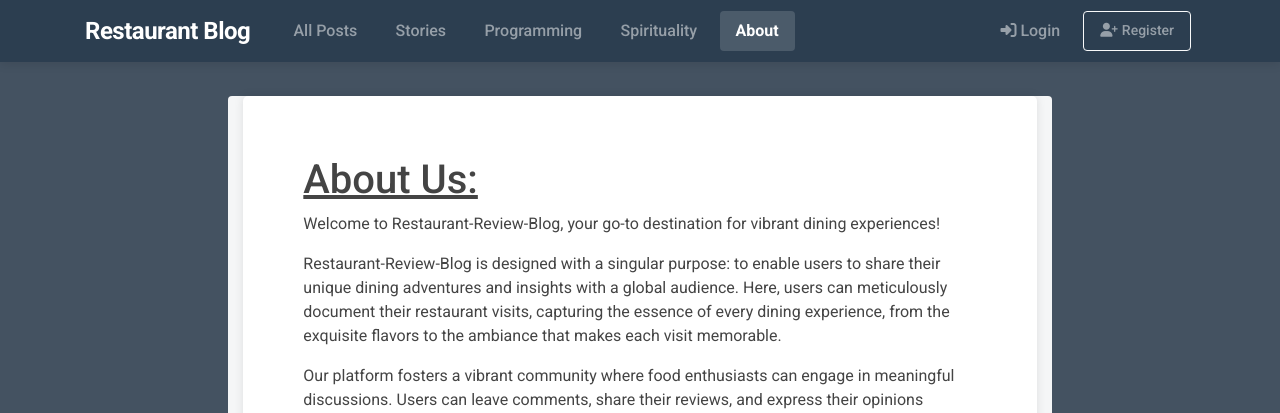
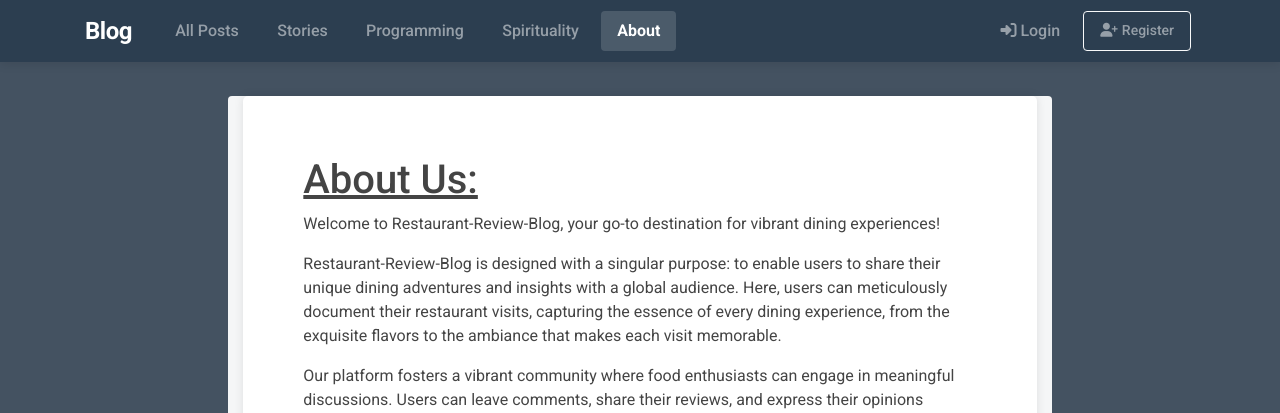
Before and after one commit to DFCMK/Blog, a Django app: page /about/ in a window 1280 px wide. Shown: the top 413 px of the page. Run offline with Django 4.2, Linux system fonts and the light colour scheme; some libraries are stand-ins or nearby versions.

Commit message:
Updated site name

```diff
--- a/templates/base.html
+++ b/templates/base.html
@@ -10,9 +10,9 @@
 <link rel="stylesheet" type="text/css" href="{% static 'css/main.css' %}">
 
 {% if title %}
-    <title>Restaurant Blog - {{ title }}</title>
+    <title>Blog - {{ title }}</title>
 {% else %}
-    <title>Restaurant Blog</title>
+    <title>Blog</title>
 {% endif %}
 </head>
 <!--Background image based on: https://stackoverflow.com/questions/16014910/how-to-apply-background-image-for-an-templates-in-django-->
@@ -21,7 +21,7 @@
     <header class="site-header">
 <nav class="navbar navbar-expand-md navbar-dark bg-steel fixed-top">
     <div class="container">
-        <a class="navbar-brand mr-4" href="/">Restaurant Blog</a>
+        <a class="navbar-brand mr-4" href="/">Blog</a>
         <button class="navbar-toggler" type="button" data-toggle="collapse" data-target="#navbarToggle"
             aria-controls="navbarToggle" aria-expanded="false" aria-label="Toggle navigation">
             <span class="navbar-toggler-icon"></span>
```
